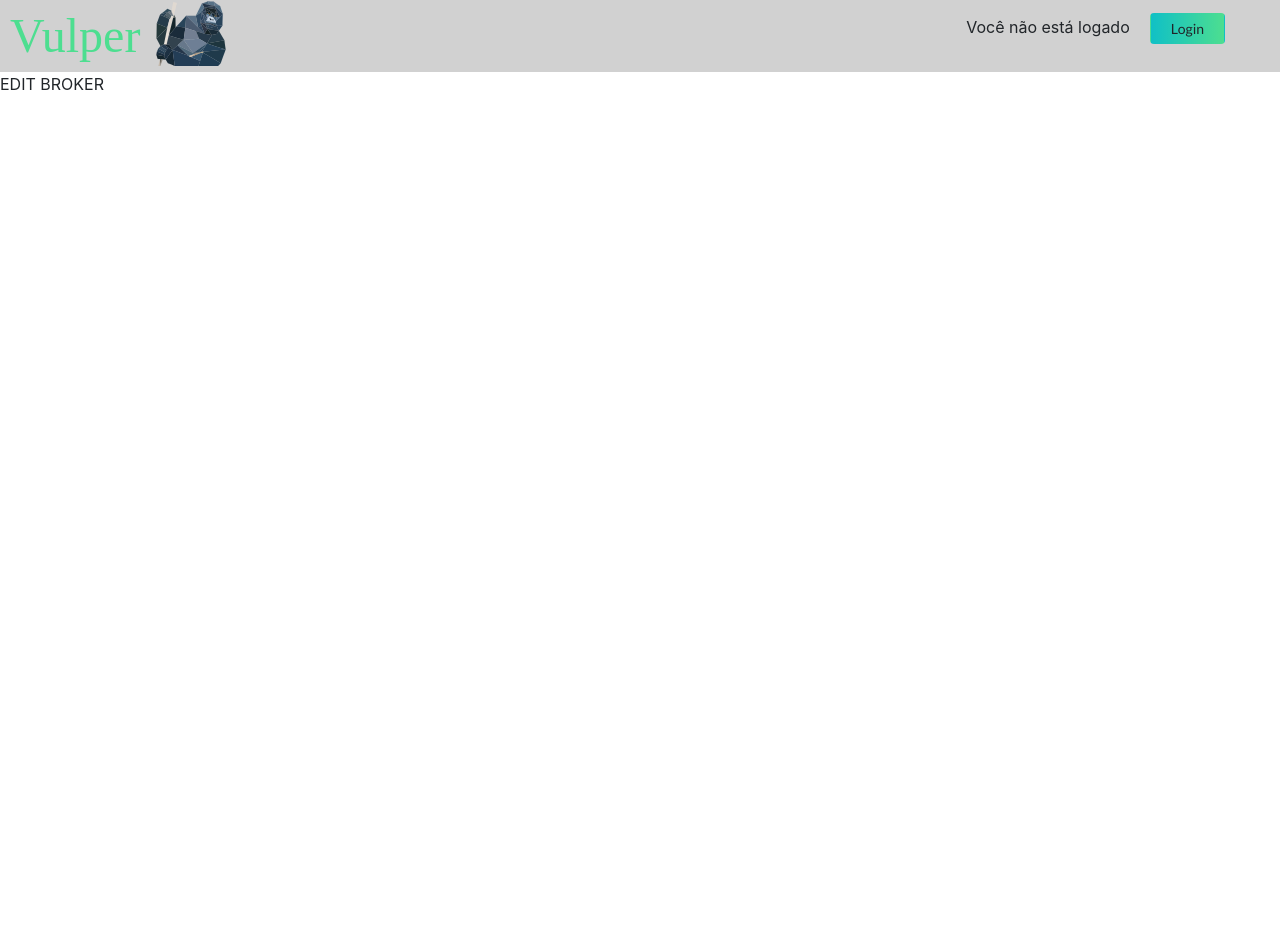
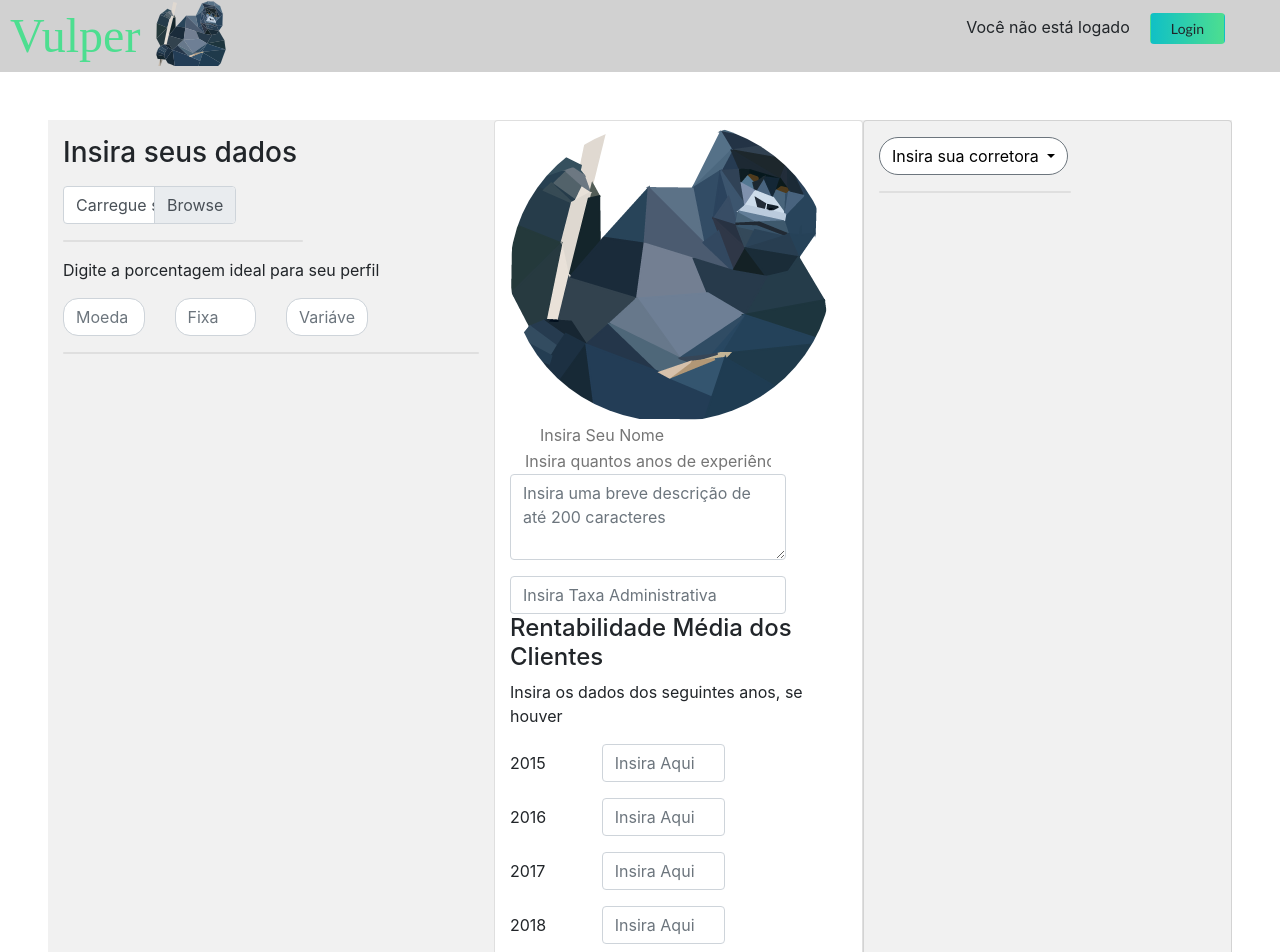
Before and after one commit to Vulper-hackaton/vulper, a Vue app: page /edit-broker in a window 1280 px wide. Shown: the top 952 px of the page. Before the commit the page ends 800 px from the top, so only its background shows below. Built offline with nearby package versions, Linux system fonts and the light colour scheme; no server answers; a web font is replaced by a local one.

Commit message:
Add files via upload

```diff
--- a/src/views/EditBroker.vue
+++ b/src/views/EditBroker.vue
@@ -1,6 +1,162 @@
 <template>
-    <div>
-        EDIT BROKER
+    <div id="home-container" class="row m-5">
+        <!-- Divisao da esquerda -->
+        <div id="p1" class="col-sm">
+            <!-- Pedir insercao dos dados  -->
+            <div id="p11">
+                <p></p>
+                <h3>Insira seus dados</h3>
+            </div>
+            <!-- Carrega foto -->
+            <p></p>
+            <div id="p12">
+                <form>
+                    <div class="custom-file col-5">
+                        <input type="file" class="custom-file-input" id="customFile">
+                        <label class="custom-file-label" for="customFile">Carregue sua foto</label>
+                    </div>
+                </form>
+            </div>
+            <p></p>
+            <!-- Efeito de linha separando -->
+            <div class="card " style="width: 15rem;">
+                <ul class="list-group list-group-flush col-2">
+                </ul>
+            </div>
+            <!-- Pede para digitar a porcentagem -->
+            <p></p>
+            <p></p>
+            <p></p>
+            <p></p>
+            <p>Digite a porcentagem ideal para seu perfil</p>
+            <!-- Define as porcentagens -->
+            <div id="p13" class="row" style="background-color: #f1f1f1;">
+                <!-- Moedas -->
+                <div id="p131" class="col-3">
+                    <input class="form-control" type="text" placeholder="Moeda" style="border-radius: 15px 15px 15px 15px;">
+                </div>
+                <!-- Fixa -->
+                <div id="p132" class="col-3">
+                    <input class="form-control" type="text" placeholder="Fixa" style="border-radius: 15px 15px 15px 15px;">
+                </div>
+                <!-- Variável -->
+                <div id="p133" class="col-3">
+                    <input class="form-control" type="text" placeholder="Variável" style="border-radius: 15px 15px 15px 15px;">
+                </div>
+            </div>
+            <p></p>
+            <!-- Efeito de linha separando -->
+            <div class="card " style="width: 26rem;">
+                <ul class="list-group list-group-flush col-2">
+                </ul>
+            </div>
+            <p></p>
+
+        </div>
+        <!-- Card -->
+        <div id="p2" class="card col-sm">
+            <div class="row">
+                <!-- Foto Broker -->
+                <div id="p22" class="col">
+                    <div>
+                        <img class="rounded-circle" id="imageprofile" src="../../public/assets/lowPolyGorilla.png" alt="No photo">
+                    </div>
+                </div>
+                <p></p>
+                <!-- Nome Broker  -->
+                <div id="p23" class="col-10">
+                    <div id="p24" class="col-10">
+                        <input type="text" placeholder="Insira Seu Nome" style="border:none;" class="col-sm">
+                    </div>
+                </div>
+                <p></p>
+                <!-- Anos de experiencia -->
+                <div id="p24" class="col-10">
+                    <input type="text" placeholder="Insira quantos anos de experiência" style="border:none;" class="col-sm">
+                </div>
+                <p></p>
+                <!-- Descricao  -->
+                <div id="p25" class="col-10">
+                    <div class="form-group">
+                        <textarea class="form-control" id="exampleFormControlTextarea1" rows="3" placeholder="Insira uma breve descrição de até 200 caracteres" maxlength="200"></textarea>
+                    </div>
+                </div>
+                <p></p>
+                <!-- Grafico -->
+                <div id="p26" class="col"></div>
+                <p></p>
+                <!-- Taxa Administrativa  -->
+                <div id="p27" class="col-10">
+                    <input class="form-control" type="text" placeholder="Insira Taxa Administrativa">
+                </div>
+                <p></p>
+                <!-- Rentabilidade Média -->
+                <div id="p28" class="col">
+                    <h4>Rentabilidade Média dos Clientes</h4>
+                    <p>Insira os dados dos seguintes anos, se houver</p>
+                    <form>
+                        <div class="form-group row">
+                            <label for="2015" class="col-3 col-form-label">2015</label>
+                            <div class="col-sm-5">
+                                <input id="2015" class="form-control" type="text" placeholder="Insira Aqui">
+                            </div>
+                        </div>
+                    </form>
+                    <form>
+                        <div class="form-group row">
+                            <label for="2016" class="col-3 col-form-label">2016</label>
+                            <div class="col-sm-5">
+                                <input id="2016" class="form-control" type="text" placeholder="Insira Aqui">
+                            </div>
+                        </div>
+                    </form>
+                    <form>
+                        <div class="form-group row">
+                            <label for="2017" class="col-3 col-form-label">2017</label>
+                            <div class="col-sm-5">
+                                <input id="2017" class="form-control" type="text" placeholder="Insira Aqui">
+                            </div>
+                        </div>
+                    </form>
+                    <form>
+                        <div class="form-group row">
+                            <label for="2018" class="col-3 col-form-label">2018</label>
+                            <div class="col-sm-5">
+                                <input id="2018" class="form-control" type="text" placeholder="Insira Aqui">
+                            </div>
+                        </div>
+                    </form>
+                    <form>
+                        <div class="form-group row">
+                            <label for="2019" class="col-3 col-form-label">2019</label>
+                            <div class="col-sm-5">
+                                <input id="2019" class="form-control" type="text" placeholder="Insira Aqui">
+                            </div>
+                        </div>
+                    </form>
+                </div>
+            </div>
+        </div>
+        <!-- Inserir Corretora -->
+        <div id="p3" class="card col-sm">
+            <p></p>
+            <div class="dropdown">
+                <button class="btn btn-secondary dropdown-toggle" type="button" id="dropdownMenuButton" data-toggle="dropdown" aria-haspopup="true" aria-expanded="false">
+                    Insira sua corretora
+                </button>
+                <div class="dropdown-menu" aria-labelledby="dropdownMenuButton">
+                    <a class="dropdown-item" href="#">Action</a>
+                    <a class="dropdown-item" href="#">Another action</a>
+                    <a class="dropdown-item" href="#">Something else here</a>
+                </div>
+            </div>
+            <p></p>
+            <!-- Efeito de linha separando -->
+            <div class="card " style="width: 12rem;">
+                <ul class="list-group list-group-flush col-2">
+                </ul>
+            </div>
+        </div>
     </div>
 </template>
 
@@ -11,5 +167,12 @@
 </script>
 
 <style scoped>
-
+    #dropdownMenuButton{
+        border-radius: 20px 20px 20px 20px;
+        background-color: white;
+        color: black;
+    }
+    #p3{
+        background-color: #f1f1f1;
+    }
 </style>
```
